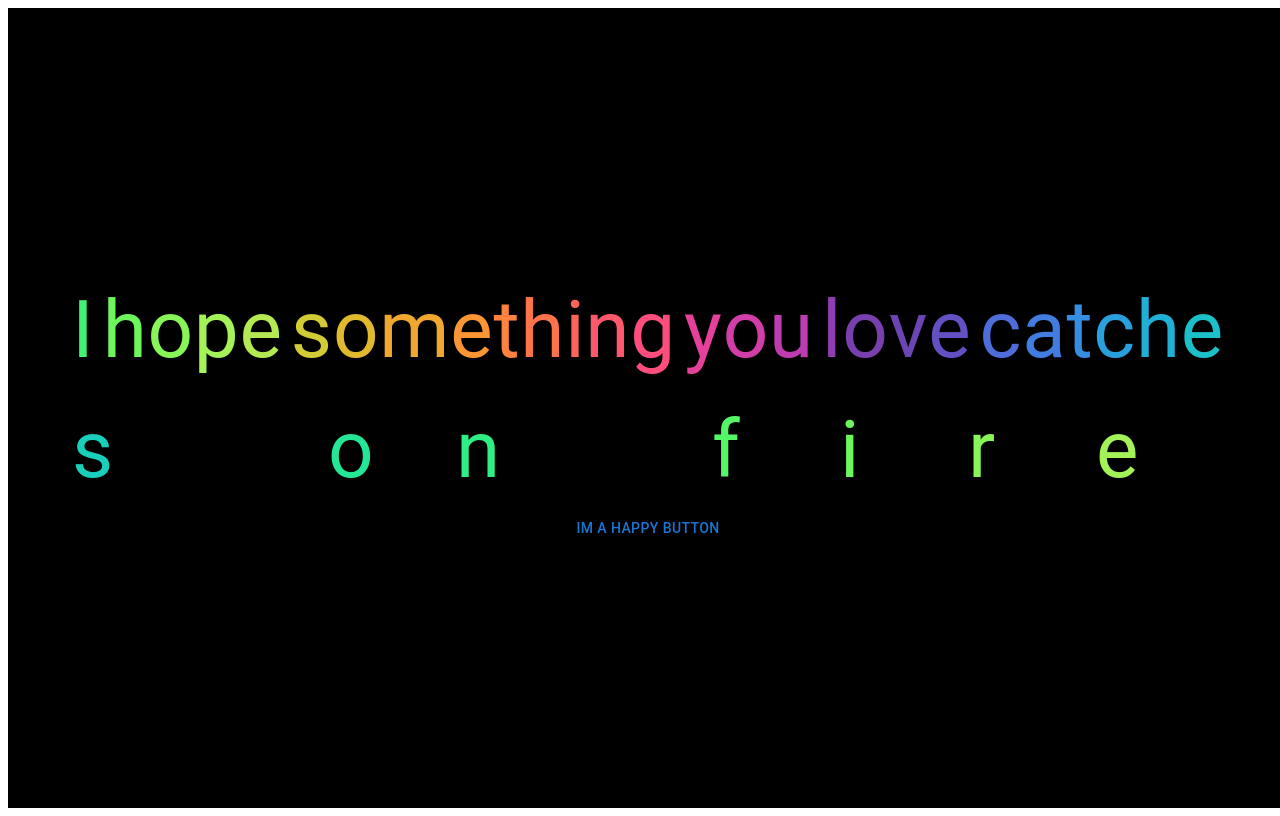
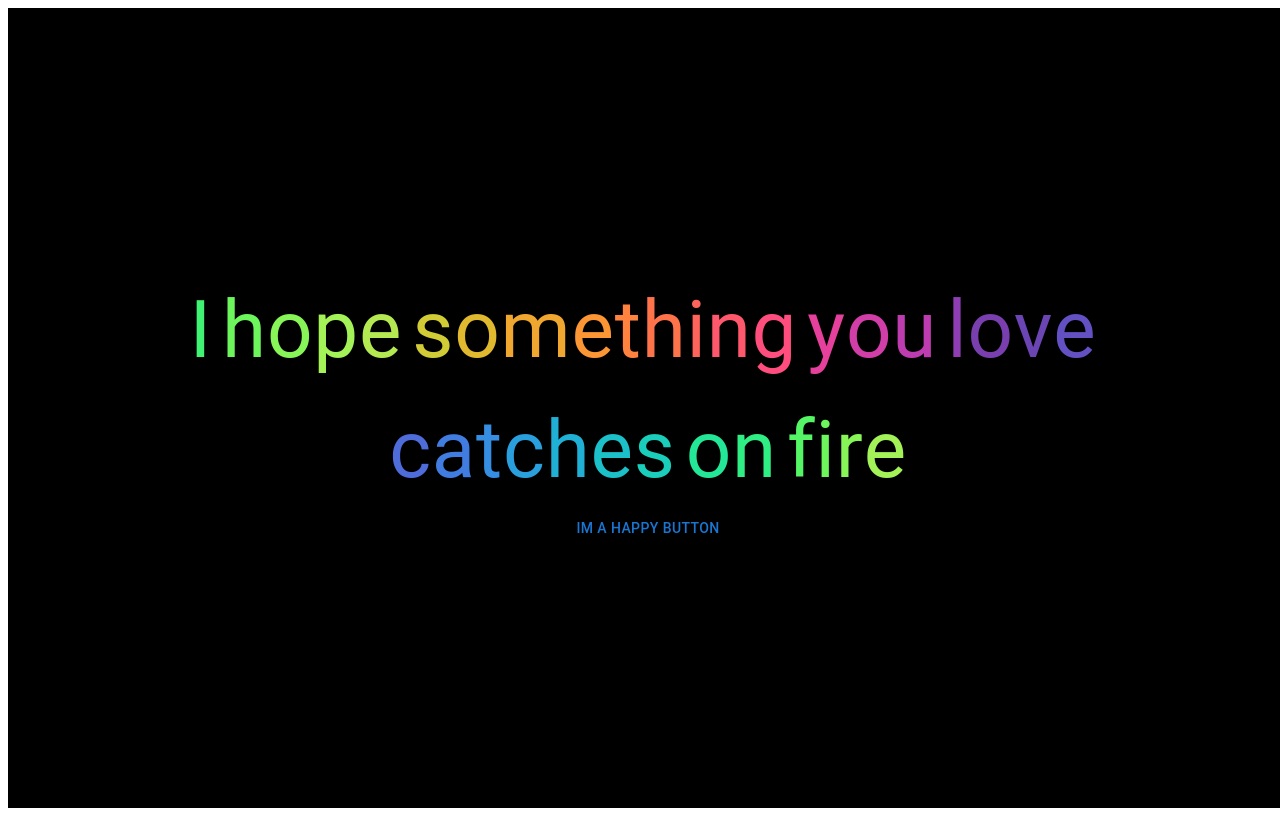
Before and after one commit to jbur801/EQ, a React (Create React App) app in the folder frontend/: page / in a window 1280 px wide. Built offline with nearby package versions, Linux system fonts and the light colour scheme.

Commit message:
grouped text by words

```diff
--- a/frontend/src/components/kysPage/KysPage.tsx
+++ b/frontend/src/components/kysPage/KysPage.tsx
@@ -17,6 +17,7 @@ function ColorfulText(props: { text: string }) {
   const callbacks: React.Dispatch<React.SetStateAction<string>>[] = [];
   const states: string[] = [];
   let characters: JSX.Element[] = [];
+  let words: JSX.Element[] = [];
   useInterval(() => {
     if (active) {
       setHue((hue + 10) % 360);
@@ -31,18 +32,42 @@ function ColorfulText(props: { text: string }) {
     let setCallback = (
       callback: React.Dispatch<React.SetStateAction<string>>
     ) => {
-      callbacks[i] = callback;
+      callbacks.push(callback);
     };
     let setState = (state: string) => {
-      states[i] = state;
+      // states[i] = state;
+      states.push(state);
     };
-    let x = CharacterCarousel({
+
+    let character = CharacterCarousel({
       character: text[i],
       setCallback,
       setState,
     });
-    characters.push(x);
+    characters.push(character);
+    if (text[i] === " ") {
+      characters.push(<div style={{ width: 10 }} />);
+      words.push(
+        <div
+          style={{
+            display: "flex",
+          }}
+        >
+          {characters}
+        </div>
+      );
+      characters = [];
+    }
   }
+  words.push(
+    <div
+      style={{
+        display: "flex",
+      }}
+    >
+      {characters}
+    </div>
+  );
   // }, []);
 
   useEffect(() => {
@@ -71,7 +96,7 @@ function ColorfulText(props: { text: string }) {
             justifyContent: "center",
           }}
         >
-          {characters}
+          {words}
         </div>
         <Button onClick={toggleAnimation}> IM A HAPPY BUTTON</Button>
       </Stack>
```
